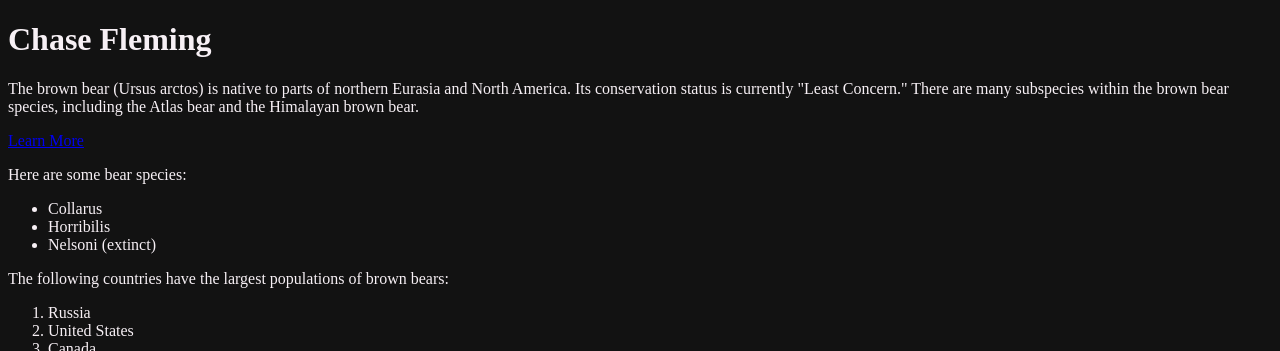
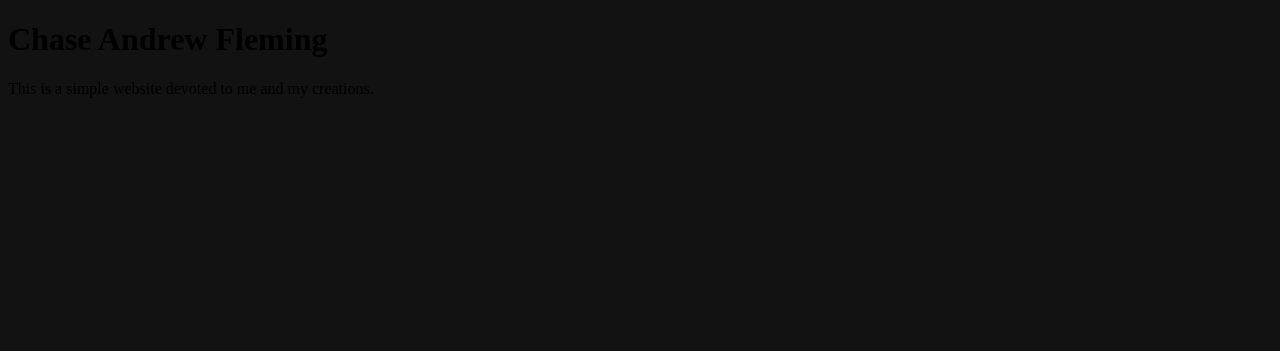
Before and after one commit to cflemi12/cflemi12.github.io, a PHP site: page / in a window 1280 px wide. Shown: the top 351 px of the page. Run offline with PHP 8.4, Linux system fonts and the light colour scheme.

Commit message:
i will literally die

```diff
--- a/index.html
+++ b/index.html
@@ -2,26 +2,14 @@
 <html>
 <head>
   <title>Cf</title>
-  <link rel="stylesheet" type="text/css" href="style.css">
+  <link href="style.css" rel="stylesheet" type="text/css"
 </head>
 <body>
-  <h1>Chase Fleming</h1>
-  <!-- A section that describes the brown bear -->
-  <p>The brown bear (Ursus arctos) is native to parts of northern Eurasia and North America. Its conservation status is currently "Least Concern." There are many subspecies within the brown bear species, including the Atlas bear and the Himalayan brown bear.</p>
-  <a href="https://facebook.com">Learn More</a>
-  <p>Here are some bear species:</p>
-  <ul>
-    <li>Collarus</li>
-    <li>Horribilis</li>
-    <li>Nelsoni (extinct)</li>
-  </ul>
-  <p>The following countries have the largest populations of brown bears:</p>
-  <ol>
-    <li>Russia</li>
-    <li>United States</li>
-    <li>Canada</li>
-  </ol>
-  <a href="https://www.pornhub.com" target="_blank">
-    <img alt="A picture of bear that linkes to pornhub." src="https://s3.zonaws.com/codecademy-content/courses/web-101/web101-image_brownbear.jpg" /></a>
+  <h1>Chase Andrew Fleming</h1>
+  <p>
+    This is a simple website devoted to me and my creations.
+  </p>
+
+
 </body>
 </html>
--- a/style.css
+++ b/style.css
@@ -1,6 +1,3 @@
-body {
-    background: #121212;
-    color: #f7f0f5;
-    display: block;
-    overflow: hidden;
+body{
+  background-color: #121212;
 }
```
